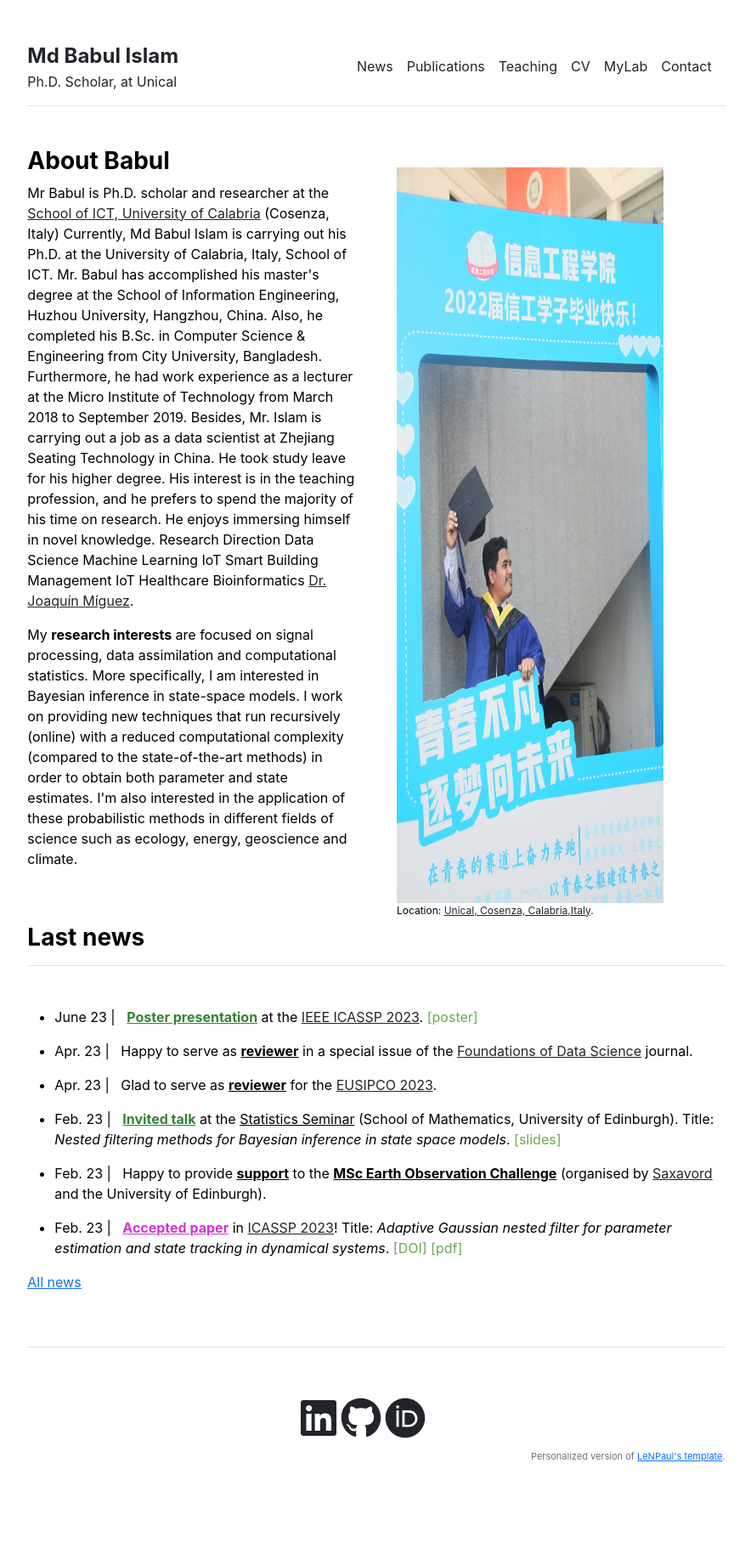
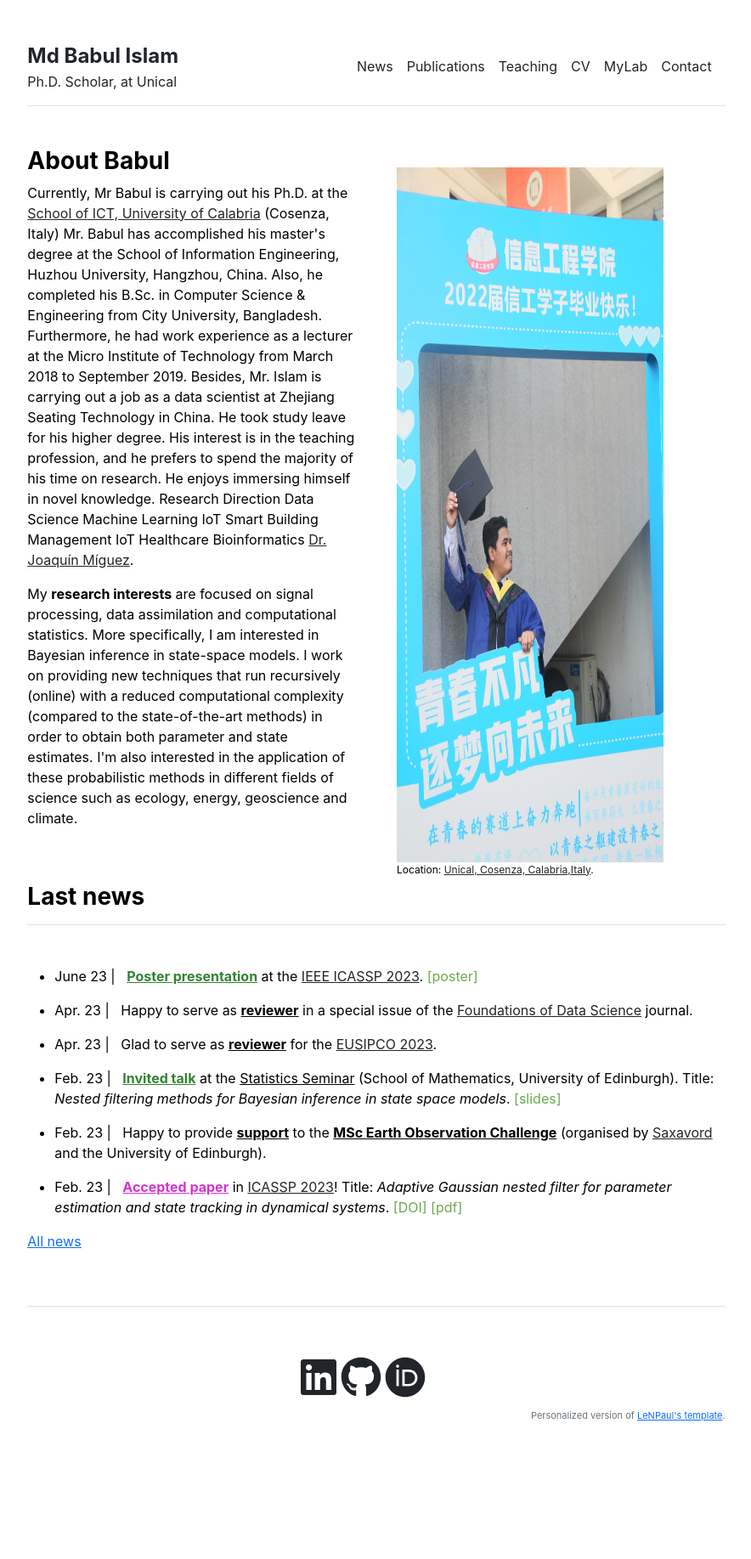
Before and after one commit to babulcseian/babulcseian.github.io, a Jekyll site: the page built from index.md, in a window 1280 px wide. Shown: the whole page at 85% size, without its empty margins (197-1081 px from the left). Built offline with Jekyll 4.4.1, drawn with Linux system fonts in a browser that asks for light colours; a style sheet for code colours, icons or effects is not loaded; after the commit the page ends 1787 px from its top, so only the background shows below that.

Commit message:
Update home.html

```diff
--- a/_layouts/home.html
+++ b/_layouts/home.html
@@ -5,8 +5,7 @@
 <div class="row g-5 mb-5">
   <div class="col-md-6">
     <h3 class="fw-bold">About Babul</h3>
-    <p>Mr Babul is Ph.D. scholar and researcher at the <a class="other" href='https://dottorato.dimes.unical.it/students/md-babul-islam'>School of ICT, University of Calabria</a> (Cosenza, Italy)
-      Currently, Md Babul Islam is carrying out his Ph.D. at the University of Calabria, Italy, School of ICT.
+    <p> Currently, Mr Babul is carrying out his Ph.D. at the <a class="other" href='https://dottorato.dimes.unical.it/students/md-babul-islam'>School of ICT, University of Calabria</a> (Cosenza, Italy)
 Mr. Babul has accomplished his master's degree at the School of Information Engineering, Huzhou University, Hangzhou, China.
 Also, he completed his B.Sc. in Computer Science & Engineering from City University, Bangladesh.
 Furthermore, he had work experience as a lecturer at the Micro Institute of Technology from March 2018 to September 2019.
```
